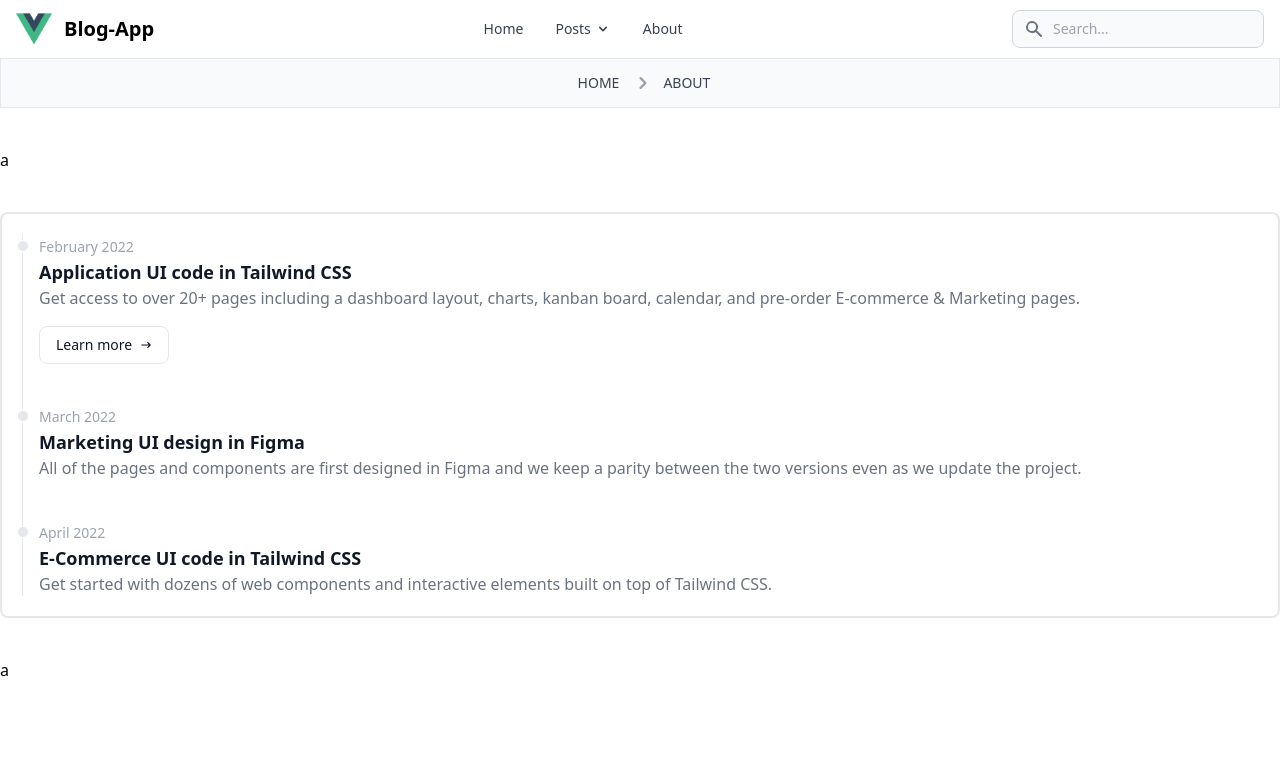
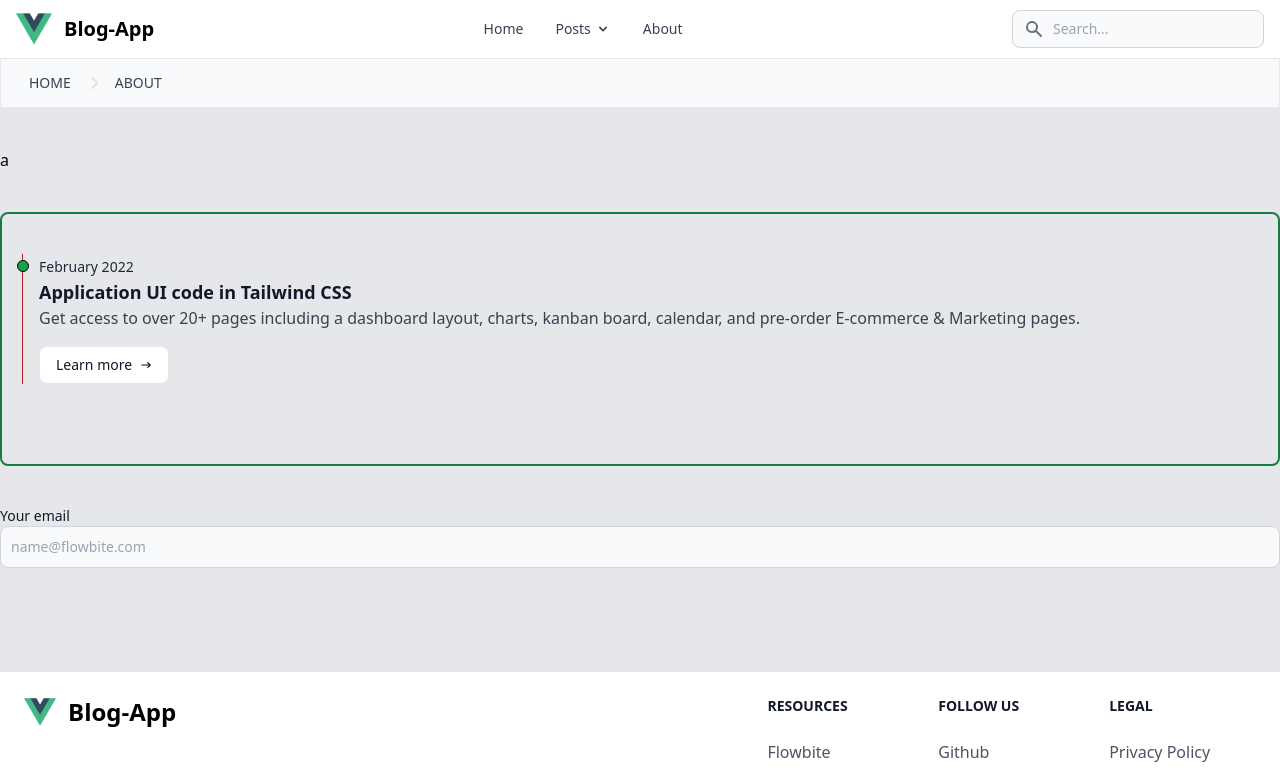
Before and after one commit to senfurkan92/vue3-blog-app, a Vue app: page /about in a window 1280 px wide. Shown: the top 784 px of the page. Built offline with nearby package versions, Linux system fonts and the light colour scheme.

Commit message:
dark mode adjust

```diff
--- a/src/components/base/AppBanner.vue
+++ b/src/components/base/AppBanner.vue
@@ -1,18 +1,18 @@
 <template>
-  <nav class="flex py-3 px-5 text-gray-700 bg-gray-50 justify-center
+  <nav class="flex py-3 px-5 text-gray-700 bg-gray-50 justify-start
     border border-gray-200 dark:bg-gray-700 dark:border-gray-700" aria-label="Breadcrumb">
-      <ol class="inline-flex items-center space-x-1 md:space-x-3">
+      <ol class="inline-flex items-center space-x-1 md:space-x-3 container mx-auto">
         <template v-for="item, index in props.items" :key="index">
           <li :aria-current="index == props.items.length-1 ? 'page': ''">
             <div class="flex items-center">
-              <svg v-if="index>0" class="w-6 h-6 text-gray-400" fill="currentColor" viewBox="0 0 20 20" xmlns="http://www.w3.org/2000/svg">
+              <svg v-if="index>0" class="w-6 h-6 text-gray-200" fill="currentColor" viewBox="0 0 20 20" xmlns="http://www.w3.org/2000/svg">
                 <path fill-rule="evenodd" d="M7.293 14.707a1 1 0 010-1.414L10.586 10 7.293 6.707a1 1
                 0 011.414-1.414l4 4a1 1 0 010 1.414l-4 4a1 1 0 01-1.414 0z" clip-rule="evenodd">
                 </path>
               </svg>
               <router-link :to="item.to"
                class="ml-1 text-sm font-medium text-gray-700 hover:text-gray-900 md:ml-2
-                dark:text-gray-400 dark:hover:text-white">
+                dark:text-gray-200 dark:hover:text-white">
                 {{item.title.toUpperCase()}}
               </router-link>
             </div>
--- /dev/null
+++ b/src/components/base/AppButton.vue
@@ -0,0 +1,12 @@
+<template>
+  <div class="mb-6">
+    <label for="email" class="block mb-2 text-sm font-medium text-gray-900 dark:text-gray-300">
+        Your email
+        <input type="email" id="email" class="bg-gray-50 border border-gray-300 text-gray-900
+        text-sm rounded-lg focus:ring-blue-500 focus:border-blue-500 block w-full p-2.5
+        dark:bg-gray-700 dark:border-gray-600 dark:placeholder-gray-300 dark:text-white
+        dark:focus:ring-blue-500 dark:focus:border-blue-500" placeholder="name@flowbite.com"
+        required>
+    </label>
+  </div>
+</template>
--- a/src/components/base/AppTimeline.vue
+++ b/src/components/base/AppTimeline.vue
@@ -1,23 +1,23 @@
 <template>
-<div class="rounded-lg border-2 p-5">
-    <ol class="relative border-l border-gray-200 dark:border-gray-700">
+<div class="rounded-lg border-2 px-5 border-green-700 dark:border-green-200 py-10">
+    <ol class="relative border-l border-red-700 dark:border-red-200">
         <li class="mb-10 ml-4">
-            <div class="absolute w-3 h-3 bg-gray-200 rounded-full mt-1.5 -left-1.5 border
-            border-white dark:border-gray-900 dark:bg-gray-700">
+            <div class="absolute w-3 h-3 bg-green-600 rounded-full mt-1.5 -left-1.5 border
+            border-black dark:border-green-800 dark:bg-green-200">
             </div>
-            <time class="mb-1 text-sm font-normal leading-none text-gray-400 dark:text-gray-500">
+            <time class="mb-1 text-sm font-normal leading-none text-gray-800 dark:text-gray-200">
                 February 2022
             </time>
-            <h3 class="text-lg font-semibold text-gray-900">
+            <h3 class="text-lg font-semibold text-gray-900 dark:text-gray-100">
                 Application UI code in Tailwind CSS
             </h3>
-            <p class="mb-4 text-base font-normal text-gray-500 dark:text-gray-400">
+            <p class="mb-4 text-base font-normal text-gray-700 dark:text-gray-300">
                 Get access to over 20+ pages including a dashboard layout, charts,
                 kanban board, calendar, and pre-order E-commerce &amp; Marketing pages.
             </p>
             <a href="#" class="inline-flex items-center py-2 px-4 text-sm font-medium text-gray-900
             bg-white rounded-lg border border-gray-200 hover:bg-gray-100 hover:text-blue-700
-            focus:z-10 focus:ring-4 focus:outline-none focus:ring-gray-200 focus:text-blue-700
+              focus:z-10 focus:ring-4 focus:outline-none focus:ring-gray-200 focus:text-blue-700
             dark:bg-gray-800 dark:text-gray-400 dark:border-gray-600 dark:hover:text-white
             dark:hover:bg-gray-700 dark:focus:ring-gray-700">
             Learn more
@@ -30,37 +30,6 @@
             </svg>
             </a>
         </li>
-        <li class="mb-10 ml-4">
-            <div class="absolute w-3 h-3 bg-gray-200 rounded-full mt-1.5 -left-1.5 border
-            border-white dark:border-gray-900 dark:bg-gray-700">
-            </div>
-            <time class="mb-1 text-sm font-normal leading-none text-gray-400 dark:text-gray-500">
-                March 2022
-            </time>
-            <h3 class="text-lg font-semibold text-gray-900">
-                Marketing UI design in Figma
-            </h3>
-            <p class="text-base font-normal text-gray-500 dark:text-gray-400">
-                All of the pages and components are first designed in Figma and we keep a
-                parity between the two versions even as we update the project.
-            </p>
-        </li>
-        <li class="ml-4">
-            <div class="absolute w-3 h-3 bg-gray-200 rounded-full mt-1.5 -left-1.5 border
-            border-white dark:border-gray-900 dark:bg-gray-700">
-            </div>
-            <time class="mb-1 text-sm font-normal leading-none text-gray-400
-            dark:text-gray-500">
-                April 2022
-            </time>
-            <h3 class="text-lg font-semibold text-gray-900">
-                E-Commerce UI code in Tailwind CSS
-            </h3>
-            <p class="text-base font-normal text-gray-500 dark:text-gray-400">
-                Get started with dozens of web components and interactive elements
-                built on top of Tailwind CSS.
-            </p>
-        </li>
     </ol>
 </div>
 </template>
--- a/src/components/layout/AppLayout.vue
+++ b/src/components/layout/AppLayout.vue
@@ -1,5 +1,5 @@
 <template>
-    <div class="my-grid-wrapper">
+    <div class="my-grid-wrapper bg-gray-200 dark:bg-gray-600">
         <slot name="header"></slot>
         <slot id=content name="content"></slot>
         <slot name="footer"></slot>
--- a/src/pages/AppAbout.vue
+++ b/src/pages/AppAbout.vue
@@ -6,7 +6,9 @@
       <div class="md:pb-10 pb-5">
         <AppTimeline></AppTimeline>
       </div>
-      <div class="md:pb-10 pb-5">a</div>
+      <div class="md:pb-10 pb-5">
+        <AppButton></AppButton>
+      </div>
     </div>
   </div>
 </template>
@@ -14,6 +16,7 @@
 <script setup>
 import AppBanner from '@/components/base/AppBanner.vue';
 import AppTimeline from '@/components/base/AppTimeline.vue';
+import AppButton from '@/components/base/AppButton.vue';
 
 const bannerItems = [
   {
--- a/tailwind.config.js
+++ b/tailwind.config.js
@@ -12,4 +12,5 @@ module.exports = {
     },
   },
   plugins: [],
+  darkMode: 'media',
 };
```
